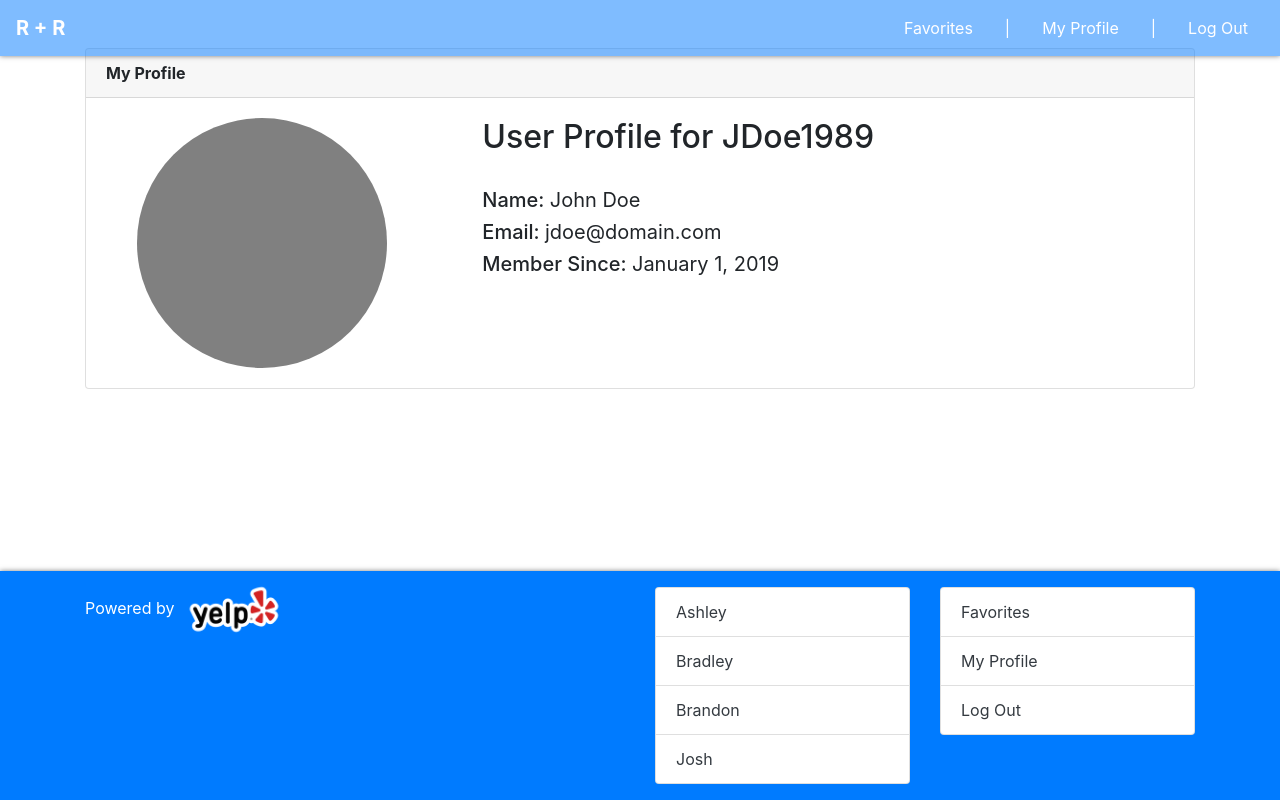
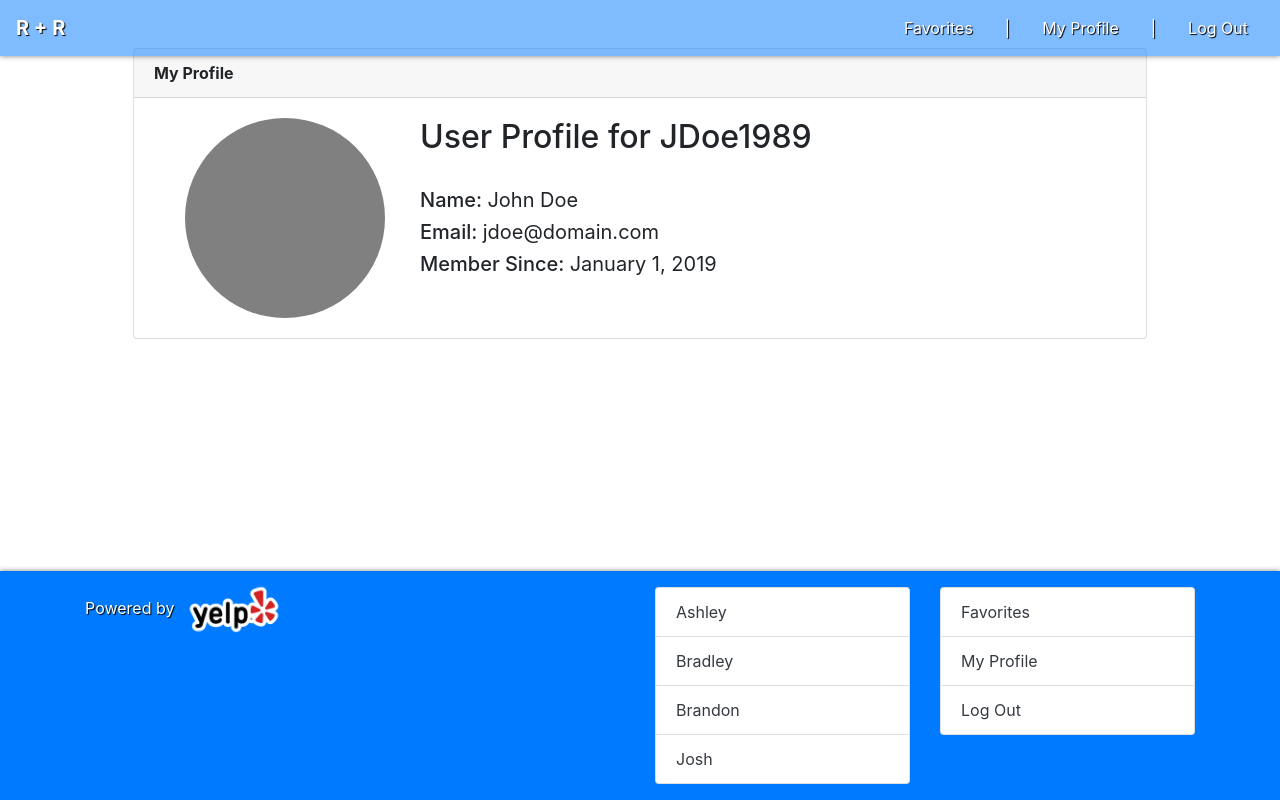
Before and after one commit to Tygabomb/RR-project-3, a React (Create React App) app in the folder client/: page /profile in a window 1280 px wide. Built offline with nearby package versions, Linux system fonts and the light colour scheme.

Commit message:
Made some cosmetic differences for the header and footer

```diff
--- a/client/src/components/Footer/index.js
+++ b/client/src/components/Footer/index.js
@@ -6,6 +6,10 @@ const footerStyle = {
     boxShadow: "rgba(0,0,0,0.5) 0 0 5px",
     flexShrink: 0,
     minHeight: "60px"
+}
+
+const shadowStyle = {
+    textShadow: "rgba(0,0,0,1) 1px 1px 1px"
 }
 
 class Footer extends Component {
@@ -22,7 +26,7 @@ class Footer extends Component {
                 <div className="container">
                     <div className="row">
                         <div className="col-4 col-sm-6">
-                            <p className="text-white d-inline-block mt-3 mt-sm-0">Powered by</p>
+                            <p className="text-white d-inline-block mt-3 mt-sm-0" style={shadowStyle}>Powered by</p>
                             <img alt="" className="img-fluid d-inline-block" src={"/images/Yelp_trademark_RGB.png"} style={this.imageStyle} />
                         </div>
                         <div className="col-4 col-sm-3 ml-auto">
--- a/client/src/components/Navbar/index.js
+++ b/client/src/components/Navbar/index.js
@@ -5,7 +5,8 @@ class NavBar extends Component {
     render() {
         const transBlue = {
             backgroundColor: "rgba(0,123,255,0.5)",
-            boxShadow: "rgba(0,0,0,0.5) 0 0 5px"
+            boxShadow: "rgba(0,0,0,0.5) 0 0 5px",
+            textShadow: "rgba(0,0,0,1) 1px 1px 1px"
         }
 
         return (
--- a/client/src/components/ProfilePage/index.js
+++ b/client/src/components/ProfilePage/index.js
@@ -29,8 +29,8 @@ class Profile extends Component {
         // backgroundImage: "url('" + this.profileImage + "')",
         backgroundColor: "grey",
         borderRadius: "50%",
-        height: "250px",
-        width: "250px",
+        height: "200px",
+        width: "200px",
     }
 
     de_bold = {
@@ -44,14 +44,14 @@ class Profile extends Component {
     render () {
         return (
             <div className="container mt-5" style={this.flexBody}>
-                <div className="card">
+                <div className="card mx-3 mx-sm-5">
                     <div className="card-header"><b>My Profile</b></div>
                     <div className="card-body">
                         <div className="row mx-3">
-                            <div className="col-sm-3">
+                            <div className="col-sm-2">
                                 <div className="mx-auto mx-sm-0" style={this.userImage} />
                             </div>
-                            <div className="col-sm-8 ml-sm-auto mt-3 mt-sm-0">
+                            <div className="col-sm-9 ml-sm-auto mt-3 mt-sm-0">
                                 <h2 className="text-center text-sm-left">User Profile for {this.state.username}</h2>
                                 <br />
                                 <h5>Name: <span style={this.de_bold}>{this.state.firstName} {this.state.lastName}</span></h5>
```
